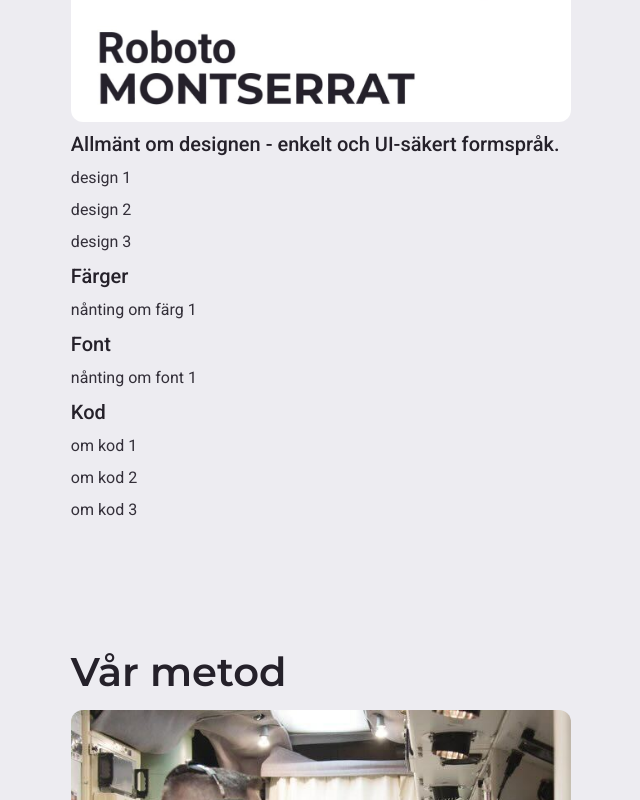
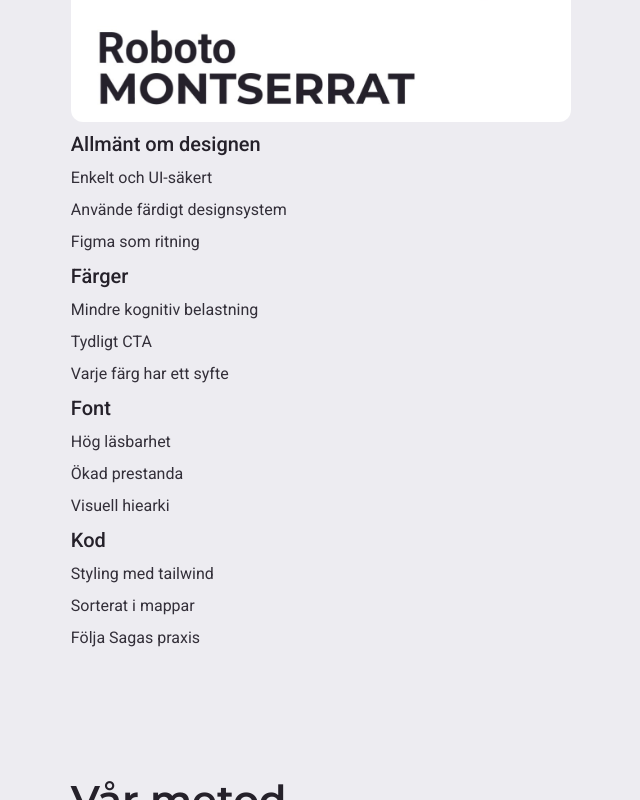
Before and after one commit to DavidViklund/WEBSHOPSIX, a React (Vite) app in the folder webshop/: page /about in a window 1280 px wide. Shown: the part 680-1480 px from the top of the page, without its empty margins (288-928 px from the left). Built offline with nearby package versions, Linux system fonts and the light colour scheme.

Commit message:
Gjort klart grundinnehåll för presentation.

```diff
--- a/webshop/src/pages/AboutUsPage.jsx
+++ b/webshop/src/pages/AboutUsPage.jsx
@@ -20,18 +20,22 @@
                   className=" h-auto w-[500px] rounded-xl"
                 />
               </div>
-              <h5>Allmänt om designen - enkelt och UI-säkert formspråk.</h5>
-              <p>design 1</p>
-              <p>design 2</p>
-              <p>design 3</p>
+              <h5>Allmänt om designen</h5>
+              <p>Enkelt och UI-säkert</p>
+              <p>Använde färdigt designsystem</p>
+              <p>Figma som ritning</p>
               <h5>Färger</h5>
-              <p>nånting om färg 1</p>
+              <p>Mindre kognitiv belastning</p>
+              <p>Tydligt CTA</p>
+              <p>Varje färg har ett syfte</p>
               <h5>Font</h5>
-              <p>nånting om font 1</p>
+              <p>Hög läsbarhet</p>
+              <p>Ökad prestanda</p>
+              <p>Visuell hiearki</p>
               <h5>Kod</h5>
-              <p>om kod 1</p>
-              <p>om kod 2</p>
-              <p>om kod 3</p>
+              <p>Styling med tailwind</p>
+              <p>Sorterat i mappar</p>
+              <p>Följa Sagas praxis</p>
             </div>
           </div>
           <div className=" flex flex-col gap-4">
@@ -68,17 +72,18 @@
             </div>
             <div className=" flex flex-col gap-2">
               <h5>Vilka lärdomar tar vi med oss?</h5>
-              <p>lärdom 1</p>
-              <p>lärdom 2</p>
-              <p>lärdom 3</p>
+              <p>M.I.O.S!</p>
+              <p>Inte jaga perfektion</p>
+              <p>Grupparbete i github</p>
+              <p>Återanvända kod</p>
               <h5>Vad som fungerade bra?</h5>
-              <p>bra grej 1</p>
-              <p>bra grej 2</p>
-              <p>bra grej 3</p>
+              <p>Tydlig grundstruktur</p>
+              <p>Bra gruppdynamik</p>
+              <p>Rolig uppgift</p>
               <h5>Vad hade kunnat förbättras?</h5>
-              <p>förbättring 1</p>
-              <p>förbättring 2</p>
-              <p>förbättring 3</p>
+              <p>Inte mapp i en mapp!</p>
+              <p>Släpp inte garden!</p>
+              <p>Designen!</p>
             </div>
           </div>
         </div>
```
